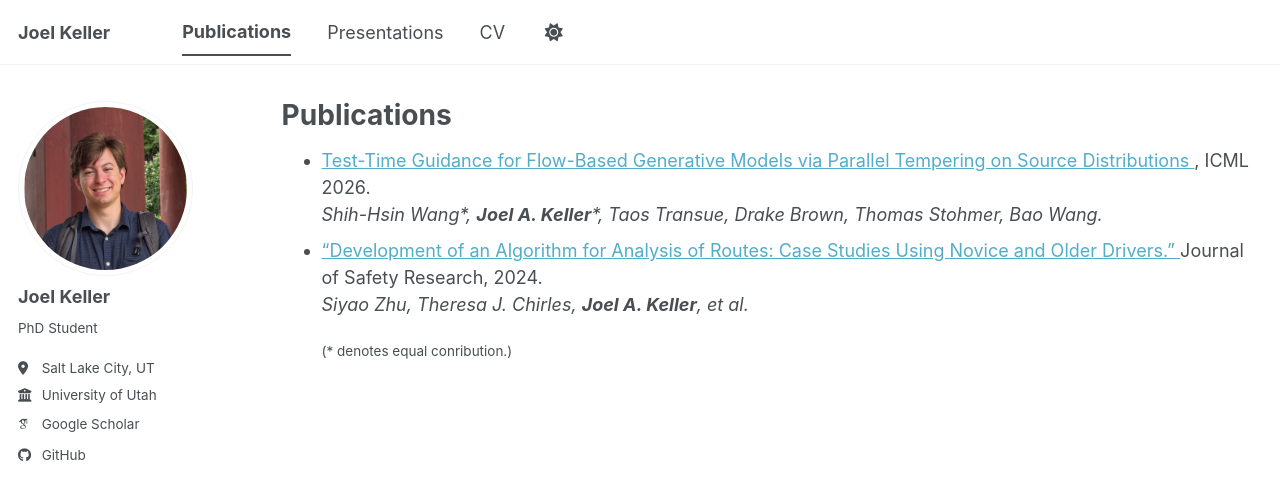
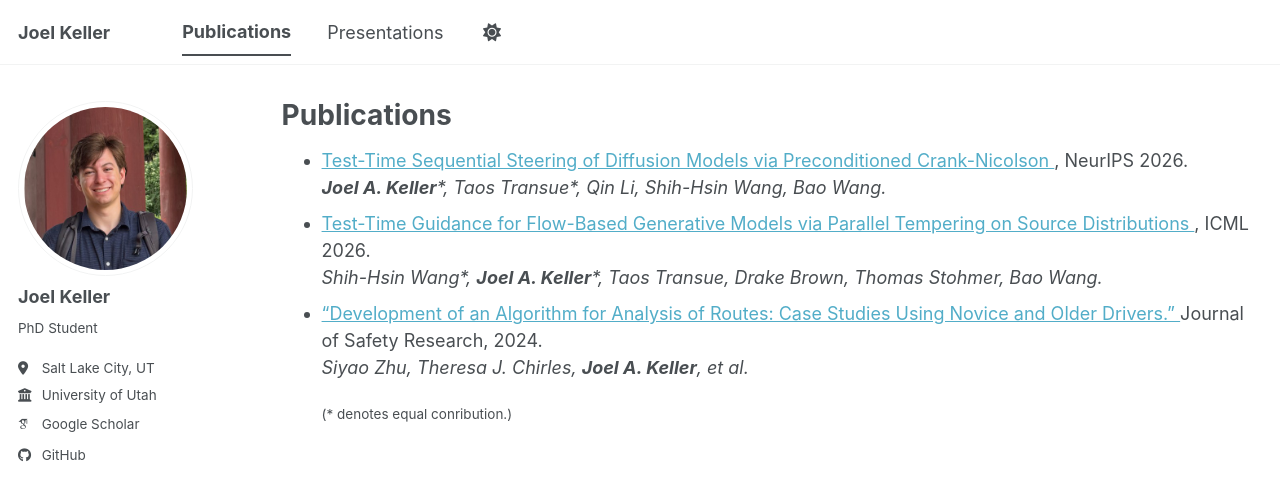
Before and after one commit to joel-keller/joel-keller.github.io, a Jekyll site: the page built from _pages/publications.html, in a window 1280 px wide. Shown: the top 500 px of the page. Built offline with Jekyll 4.4.1, drawn with Linux system fonts in a browser that asks for light colours; some web fonts are replaced; a script bundle is joined from its source files by our own code; library files that are not in the unit come from our copies.

Commit message:
NeurIPS 2026!

```diff
--- a/_data/navigation.yml
+++ b/_data/navigation.yml
@@ -23,8 +23,8 @@ main:
   # - title: "Blog Posts"
   #   url: /year-archive/
 
-  - title: "CV"
-    url: /cv/
+  # - title: "CV"
+  #   url: /cv/
 
   # - title: "CV"
   #   url: /cv-json/
--- a/_pages/publications.html
+++ b/_pages/publications.html
@@ -7,8 +7,12 @@ author_profile: true
 <section class="publications">
 
   <ul>
-
-
+    <li>
+      <a href="https://openreview.net/forum?id=N7zXHlKXnl#discussion">
+       Test-Time Sequential Steering of Diffusion Models via Preconditioned Crank-Nicolson
+      </a>, NeurIPS 2026.
+      <br><em> <strong>Joel A. Keller</strong>*, Taos Transue*,  Qin Li, Shih-Hsin Wang, Bao Wang.</em>
+    </li>
     <li>
       <a href="https://openreview.net/forum?id=5jGcYMUZx1">
         Test-Time Guidance for Flow-Based Generative Models via Parallel Tempering on Source Distributions
--- a/_pages/talks.html
+++ b/_pages/talks.html
@@ -9,6 +9,12 @@ author_profile: true
 <section class="talks">
   <ul>
 
+  </li>
+    <li>
+    Test-Time Sequential Steering of Diffusion Models via Preconditioned Crank-Nicolson</a>.
+    Poster, Neural Information Processing Systems (NeurIPS 2026).
+    Sydney, Australia. Dec 2026.
+  </li>
 
   <li>
   Enhanced Sampling for Generative Inverse Problem Solving</a>.
```
Also changed, not shown: _pages/cv.md (+1 -1 lines).
